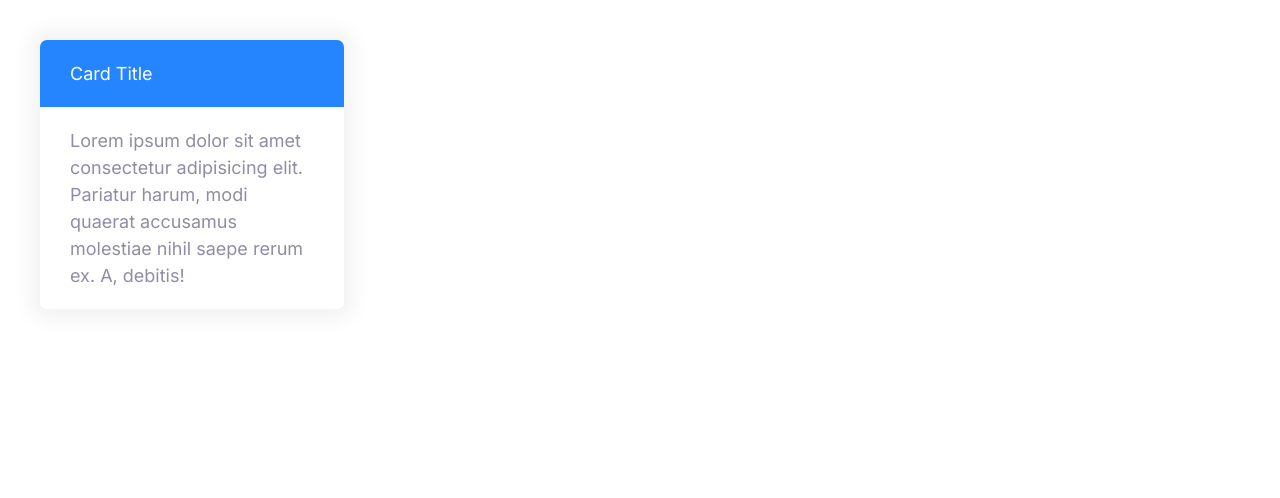
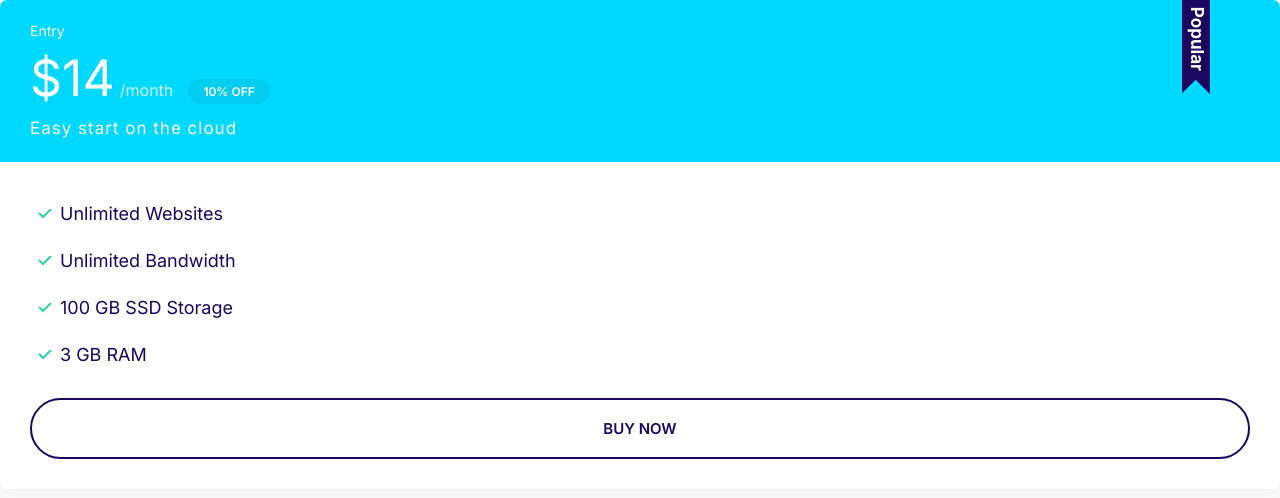
Before and after one commit to Nawaz22/Moshify, a plain HTML site: page index.html in a window 1280 px wide. Drawn offline with Linux system fonts and the light colour scheme.

Commit message:
Build the plans component.

```diff
--- a/css/styles.css
+++ b/css/styles.css
@@ -119,6 +119,7 @@ a {
 
 .badge--small {
   font-size: 1.6rem;
+  padding: 0.5rem 1.5rem;
 }
 
 @media screen and (min-width: 1024px) {
@@ -188,6 +189,7 @@ a {
   border: 0;
   cursor: pointer;
   font-size: 1.8rem;
+  font-weight: 600;
   margin: 1rem 0;
   padding: 2rem 3rem;
   text-transform: uppercase;
@@ -303,3 +305,69 @@ a {
   background: var(--color-secondary);
   color: #fff;
 }
+
+.card--secondary .badge--secondary {
+  background: #02cdf1;
+}
+
+/* Plans */
+
+.plan__name {
+  color: #fff;
+  font-weight: 500;
+  font-size: 2.4rem;
+  margin: 0;
+}
+
+.plan__price {
+  font-size: 6rem;
+}
+
+.plan__billing-cycle {
+  font-size: 2.4rem;
+  opacity: 0.8;
+  margin-right: 1rem;
+  font-weight: 300;
+}
+
+.plan__description {
+  display: block;
+  font-size: 2rem;
+  font-weight: 3oo;
+  letter-spacing: 1px;
+}
+
+.plan .list__item {
+  margin-bottom: 2rem;
+}
+
+.plan--popular .card__header{
+  position: relative;
+}
+
+.plan--popular .card__header::before{
+  content: url(../images/popular.svg);
+  width: 40px;
+  display: inline-block;
+  position: absolute;
+  top: -6px;
+  right: 5%;
+}
+
+@media screen and (min-width: 1024px) {
+  .plan__name {
+    font-size: 1.4rem;
+  }
+
+  .plan__price {
+    font-size: 5rem;
+  }
+
+  .plan__billing-cycle {
+    font-size: 1.6rem;
+  }
+
+  .plan__description {
+    font-size: 1.7rem;
+  }
+}
--- a/index.html
+++ b/index.html
@@ -16,13 +16,23 @@
     <link rel="stylesheet" href="css/styles.css" />
   </head>
   <body>
-    <div style="width: 30%; padding: 4rem">
-      <div class="card card--primary">
-        <header class="card__header">Card Title</header>
+    <div class="plan plan--popular">
+      <div class="card card--secondary">
+        <header class="card__header">
+          <h3 class="plan__name">Entry</h3>
+          <span class="plan__price">$14</span>
+          <span class="plan__billing-cycle">/month</span>
+          <span class="badge badge--secondary badge--small">10% OFF</span>
+          <span class="plan__description">Easy start on the cloud</span>
+        </header>
         <div class="card__body">
-          Lorem ipsum dolor sit amet consectetur adipisicing elit. Pariatur
-          harum, modi quaerat accusamus molestiae nihil saepe rerum ex. A,
-          debitis!
+          <ul class="list list--tick">
+            <li class="list__item">Unlimited Websites</li>
+            <li class="list__item">Unlimited Bandwidth</li>
+            <li class="list__item">100 GB SSD Storage</li>
+            <li class="list__item">3 GB RAM</li>
+          </ul>
+          <button class="btn btn--outline btn--block">buy now</button>
         </div>
       </div>
     </div>
```
Also changed, not shown: components/badges.html (+1 -1 lines), components/plans.html (added, +20 -0 lines), images/popular.svg (added).
